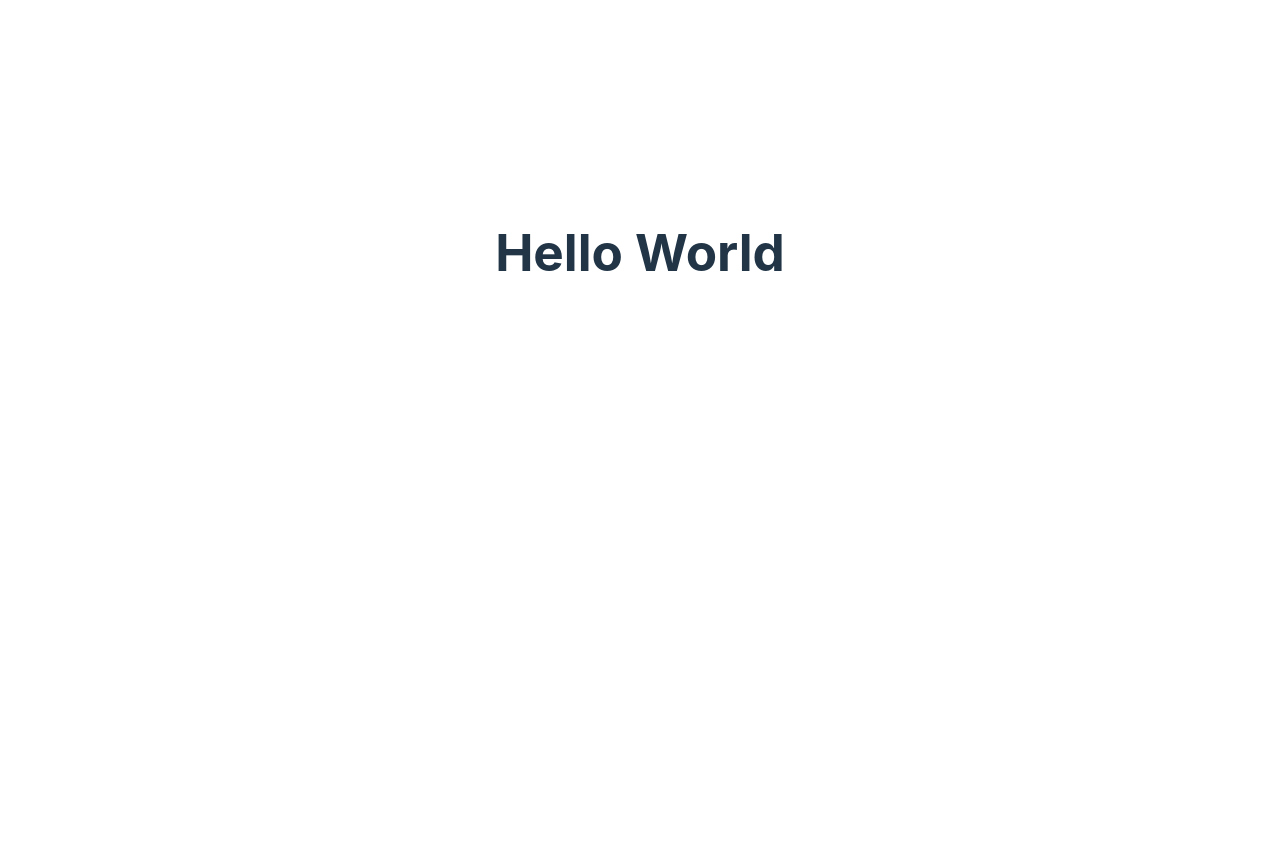
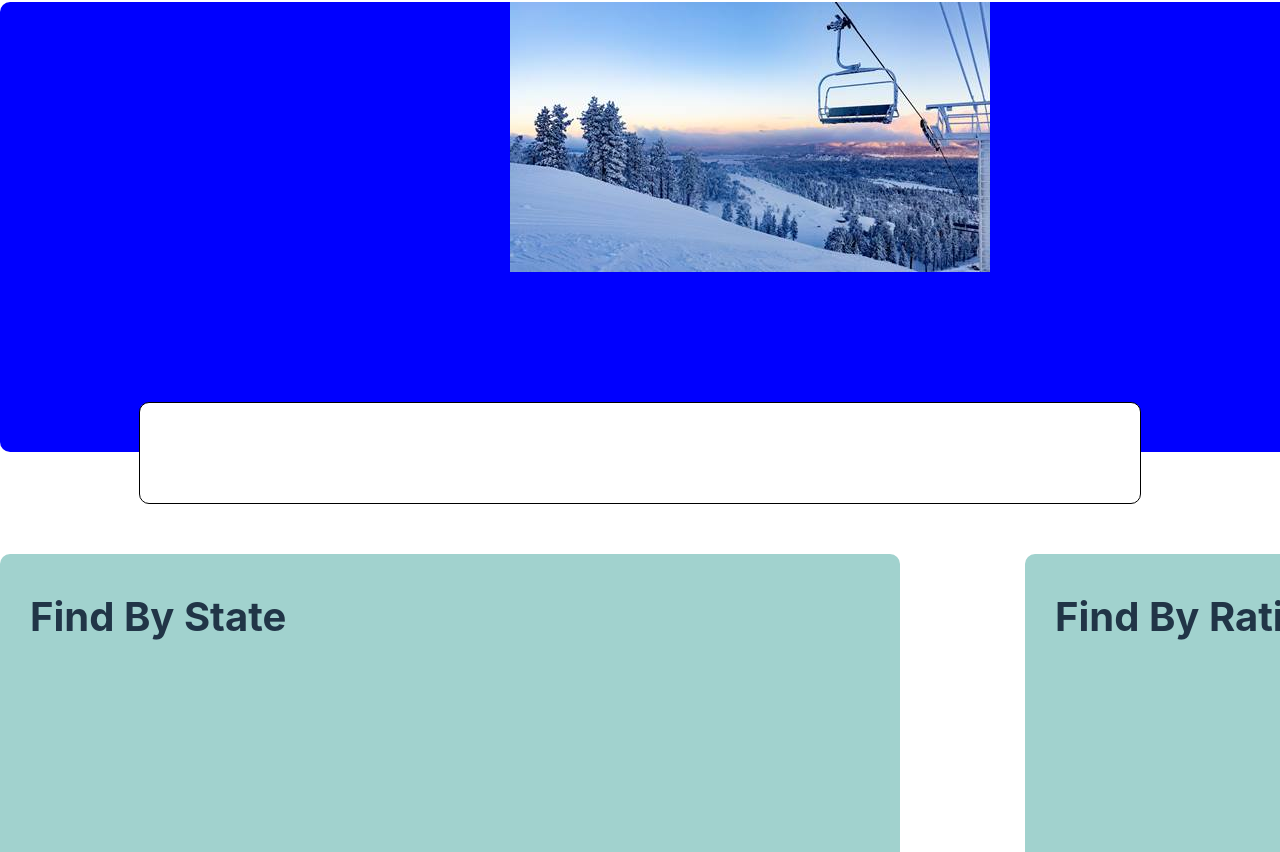
Before and after one commit to saraaltman/sherpa, a React (Vite) app in the folder sherpa/: page / in a window 1280 px wide. Shown: the part 148-1000 px from the top of the page. Before the commit the page ends 800 px from the top, so only its background shows below. Built offline with nearby package versions, Linux system fonts and the light colour scheme.

Commit message:
worked on home page elements

```diff
--- a/sherpa/src/App.css
+++ b/sherpa/src/App.css
@@ -1,6 +1,32 @@
+@font-face {
+  font-family: 'Inter';
+  src: local('Inter'), url('./fonts/Inter.tff') format('tff');
+}
+
+h1 {
+  font-family: Inter;
+  font-size: 64px;
+}
+
+h2 {
+  font-family: Inter;
+  font-size: 40px;
+}
+
+h3 {
+  font-family: Inter;
+  font-size: 32px;
+}
+
+h4 {
+  font-family: Inter;
+  font-size: 24px;
+}
+
+
+
 #root {
-  max-width: 1280px;
-  margin: 0 auto;
-  padding: 2rem;
+  height: 100%;
+  width: 100%;
   text-align: center;
 }
--- /dev/null
+++ b/sherpa/src/components/HomePage.css
@@ -0,0 +1,61 @@
+.body{
+    background-color: white;
+    height: 1000px;
+    overflow: scroll;
+}
+
+.skiLift {
+    display: block;
+    margin-left: auto;
+    margin-right: auto;
+    margin-top: 150px;
+    height: 450px;
+    width: 1500px;
+    background-color: blue;
+    border-radius: 10px;
+}
+
+.search {
+    margin-top: -50px;
+    display: block;
+    margin-left: auto;
+    margin-right: auto;
+    width: 1000px;
+    height: 100px;
+    border-color: black;
+    border-width: 1px;
+    border-style: solid;
+    background-color: white;
+    border-radius: 10px;
+}
+
+.findBy {
+    margin-top: 50px;
+    display: block;
+    margin-left: auto;
+    margin-right: auto;
+    width: 1500px;
+    height: 450px;
+}
+
+.state {
+    background-color: #A1D2CE;
+    width: 900px;
+    height: 450px;
+    float: left;
+    border-radius: 10px;
+}
+
+h2 {
+    margin-left: 30px;
+    text-align: left;
+}
+
+.rating {
+    background-color: #A1D2CE;
+    margin-left: 80px;
+    width: 475px;
+    height: 450px;
+    float: right;
+    border-radius: 10px;
+}
--- a/sherpa/src/components/HomePage.jsx
+++ b/sherpa/src/components/HomePage.jsx
@@ -1,10 +1,25 @@
 import Header from "./base/header"
+import './HomePage.css'
+import skiLft from '../assets/ski-lift.jpeg';
 
 const HomePage = () => {
-    return(
-        <div>
+    return (
+        <div className="body">
             <Header></Header>
-            <h1>Hello World</h1>
+            <div className="skiLift">
+                <img src={skiLft} alt="ski lift"></img>
+            </div>
+            <div className="search">
+
+            </div>
+            <div className="findBy">
+                <div className="state">
+                    <h2>Find By State</h2>
+                </div>
+                <div className="rating">
+                    <h2>Find By Rating</h2>
+                </div>
+            </div>
         </div>
     );
 }
```
Also changed, not shown: sherpa/src/assets/ski-lift.jpeg (added), sherpa/src/fonts/Inter.ttf (added).
